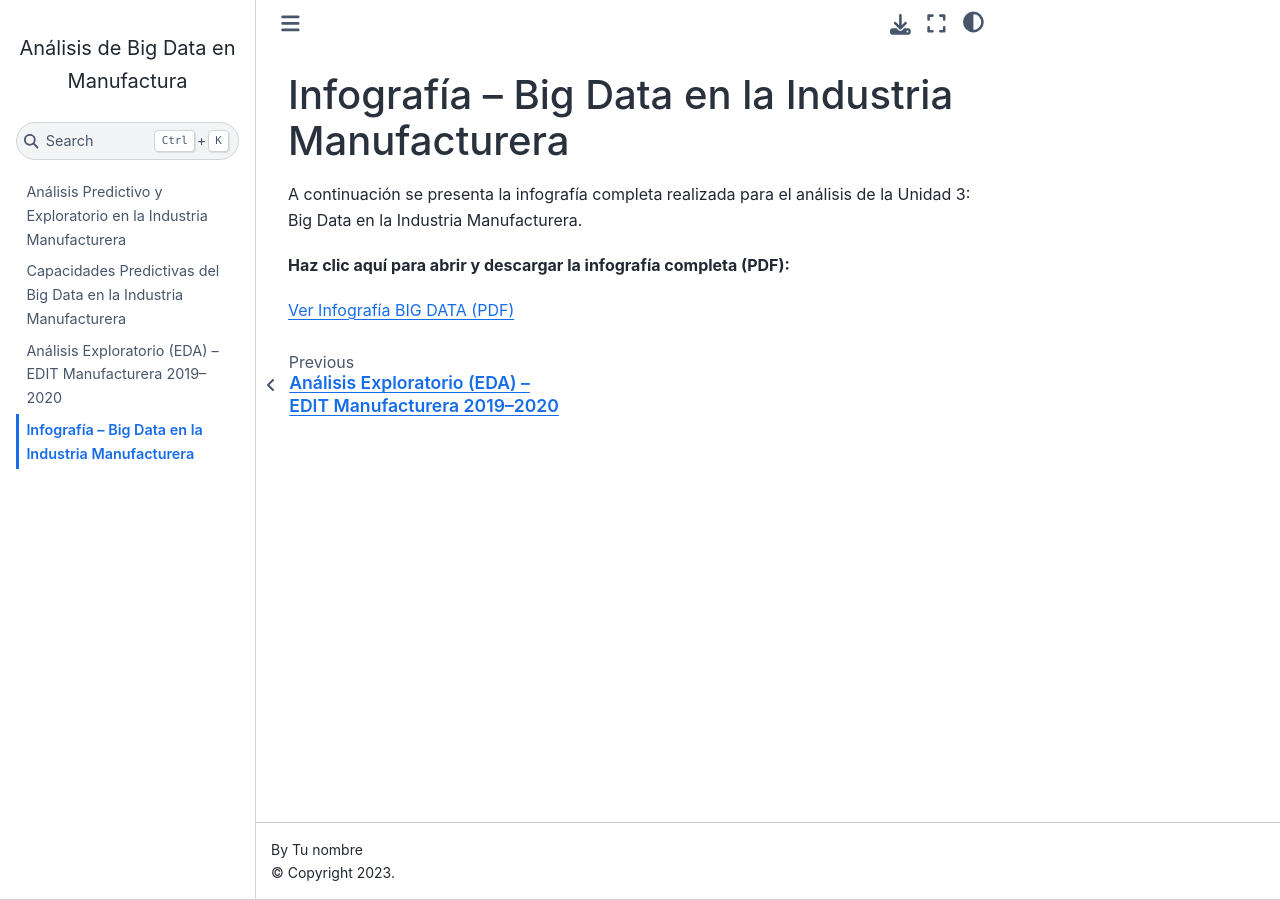
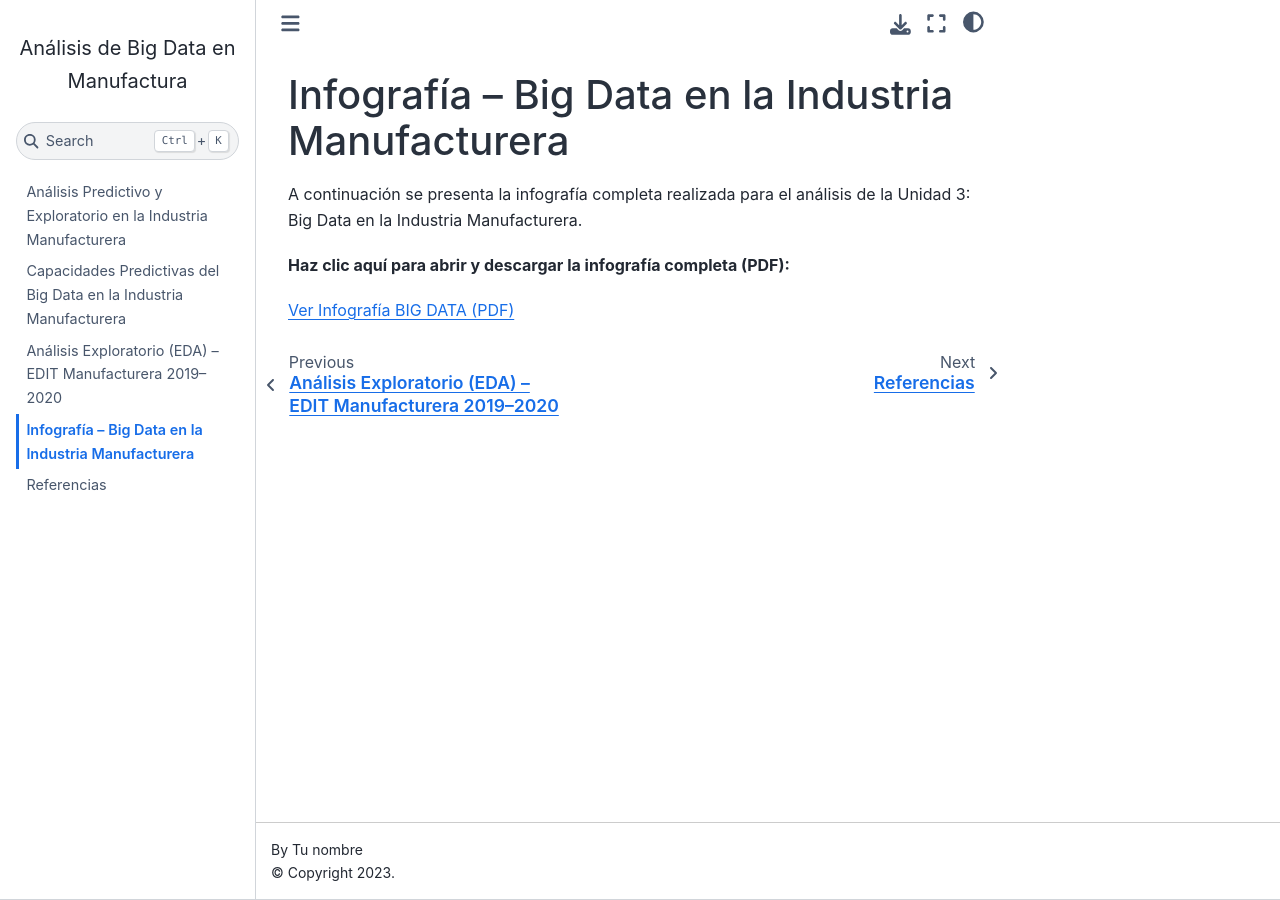
Before and after one commit to laurodriguez-hub/manufactura-book, a Jupyter Book: the page built from infografia.md, in a window 1280 px wide. Built offline with Jupyter Book 1.0.4 settings and Sphinx 7.4.7 and the Sphinx Book theme 1.1.4, drawn with Linux system fonts in a browser that asks for light colours; pages that are not in the unit, such as notebooks, are missing from menus.

Commit message:
Update _toc.yml

```diff
--- a/_toc.yml
+++ b/_toc.yml
@@ -5,3 +5,4 @@ chapters:
   - file: analisis_exploratorio
   - file: conclusiones
   - file: infografia
+  - file: referencias
```
